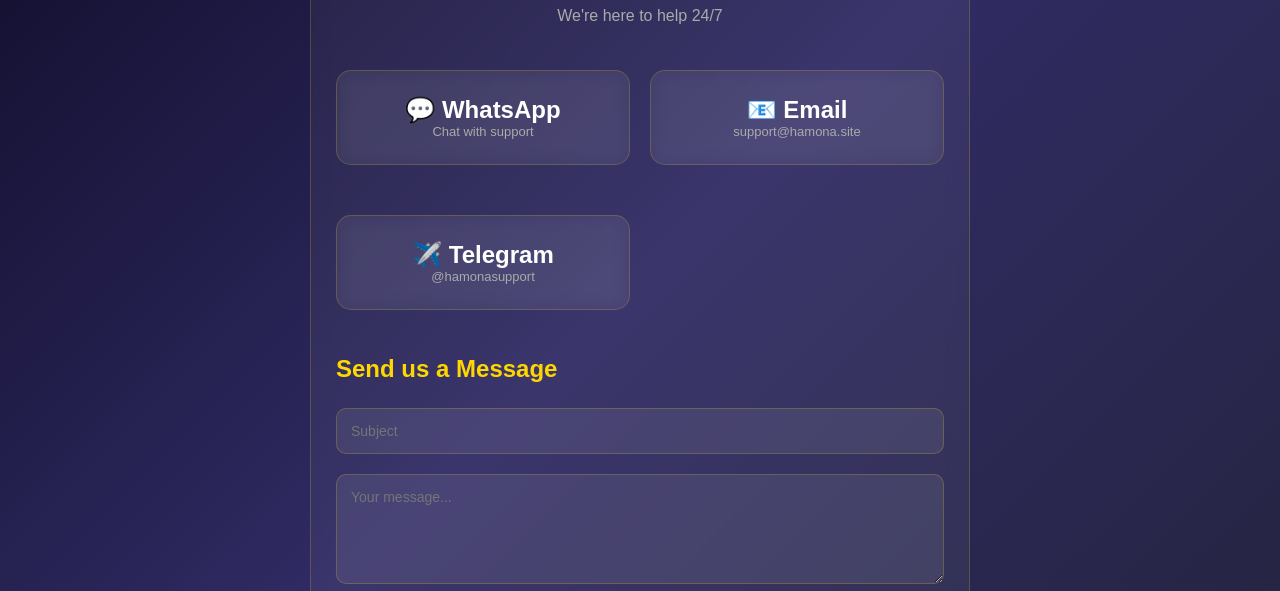
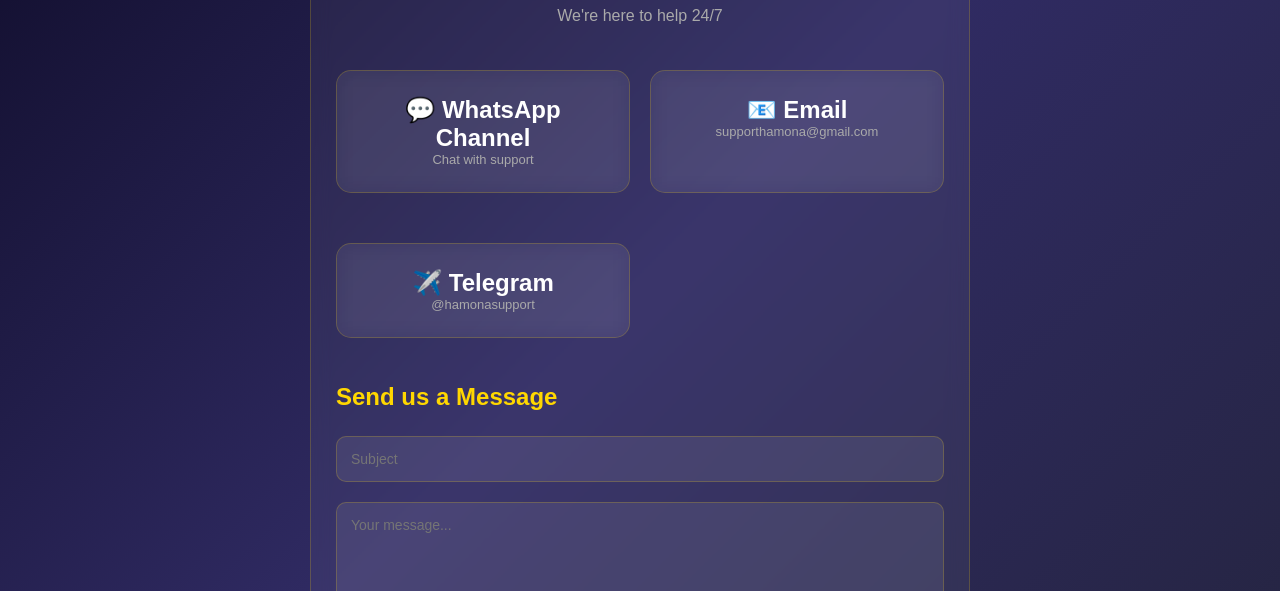
Before and after one commit to uzair12347/Hamona, a plain HTML site: page support.html in a window 1280 px wide. Shown: the part 209-800 px from the top of the page. Drawn offline with Linux system fonts and the light colour scheme; no server answers.

Commit message:
Update support.html

```diff
--- a/support.html
+++ b/support.html
@@ -29,15 +29,15 @@
       <p style="color:#aaa; text-align:center; margin:10px 0 30px;">We're here to help 24/7</p>
 
       <div class="dashboard-grid" style="padding:0;">
-        <a href="https://wa.me/923000000000" target="_blank" class="card" style="text-decoration:none; color:#fff; text-align:center;">
-          <h2>💬 WhatsApp</h2>
+        <a href=" https://whatsapp.com/channel/0029Vb8hFDW59PwKQtloHS0A" target="_blank" class="card" style="text-decoration:none; color:#fff; text-align:center;">
+          <h2>💬 WhatsApp Channel</h2>
           <p style="color:#aaa; font-size:13px;">Chat with support</p>
         </a>
         <a href="mailto:support@hamona.site" class="card" style="text-decoration:none; color:#fff; text-align:center;">
           <h2>📧 Email</h2>
-          <p style="color:#aaa; font-size:13px;">support@hamona.site</p>
+          <p style="color:#aaa; font-size:13px;">supporthamona@gmail.com</p>
         </a>
-        <a href="https://t.me/hamonasupport" target="_blank" class="card" style="text-decoration:none; color:#fff; text-align:center;">
+        <a href="https//:t.me/HamonaCustomerService" target="_blank" class="card" style="text-decoration:none; color:#fff; text-align:center;">
           <h2>✈️ Telegram</h2>
           <p style="color:#aaa; font-size:13px;">@hamonasupport</p>
         </a>
```
